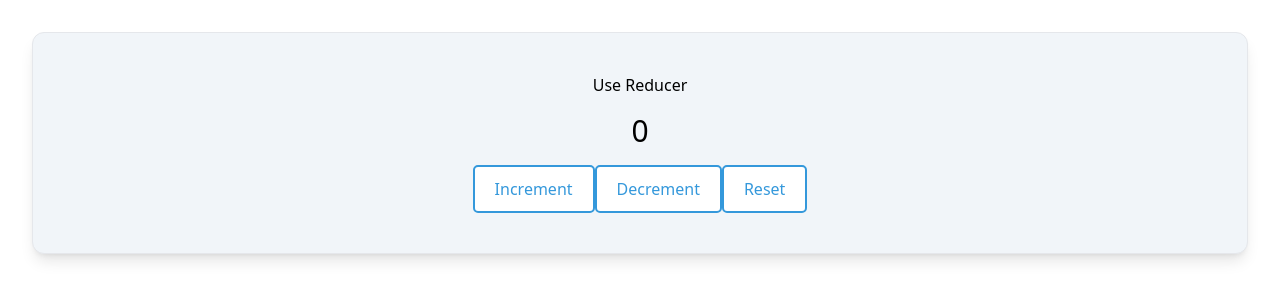
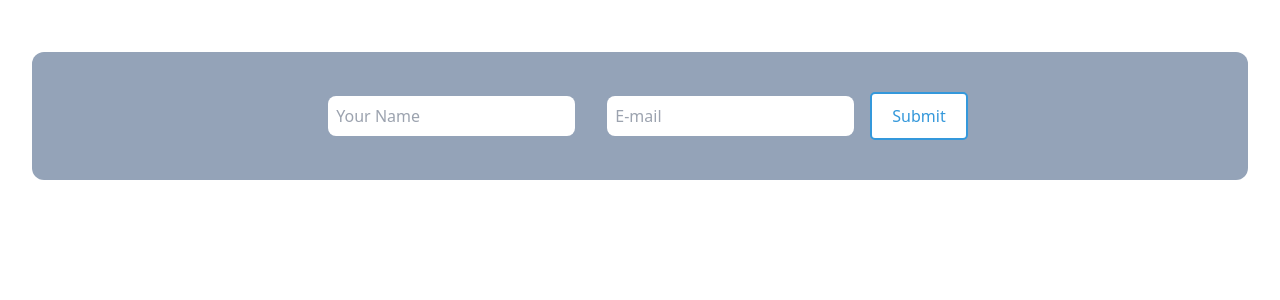
Before and after one commit to tirahman105/react-hooks-optimization-tips-and-trics, a React (Vite) app: page / in a window 1280 px wide. Shown: the top 300 px of the page. Built offline with nearby package versions, Linux system fonts and the light colour scheme.

Commit message:
Handle Dynamic Value Using Payload

```diff
--- a/src/App.tsx
+++ b/src/App.tsx
@@ -3,6 +3,7 @@ import "./App.css";
 import UseStateExample from "./pages/UseStateExample";
 import UseStateExample2 from "./pages/UseStateExample2";
 import UseReducerExample from "./pages/UseReducerExample";
+import UseReducerExample2 from "./pages/UseReducerTypescript";
 
 function App() {
   const [counter, setCounter] = useState(0);
@@ -15,7 +16,8 @@ function App() {
       ></UseStateExample>
 
       <UseStateExample2></UseStateExample2> */}
-      <UseReducerExample></UseReducerExample>
+      {/* <UseReducerExample></UseReducerExample> */}
+      <UseReducerExample2></UseReducerExample2>
     </div>
   );
 }
--- a/src/pages/UseReducerExample.tsx
+++ b/src/pages/UseReducerExample.tsx
@@ -2,9 +2,13 @@ import React, { useReducer } from "react";
 const initialState = { count: 0 };
 
 const reducer = (currentState, action) => {
+  console.log("current state =>", currentState);
+  console.log("Action =>", action);
   switch (action.type) {
     case "increment":
       return { count: currentState.count + 1 };
+    case "incrementBySetAmount":
+      return { count: currentState.count + action.payload };
     case "decrement":
       return { count: currentState.count - 1 };
     case "reset":
@@ -30,6 +34,12 @@ const UseReducerExample = () => {
         Increment
       </button>
       <button
+        onClick={() => dispatch({ type: "incrementBySetAmount", payload: 3 })}
+        className="btn-primary"
+      >
+        Increment by 3
+      </button>
+      <button
         onClick={() => dispatch({ type: "decrement" })}
         className="btn-primary"
       >
--- /dev/null
+++ b/src/pages/UseReducerTypescript.tsx
@@ -0,0 +1,59 @@
+import React, { ChangeEvent, useReducer } from "react";
+
+type TAction = {
+  type: string;
+  payload: string;
+};
+
+const initialState = { name: "", email: "" };
+
+const reducer = (currentState: typeof initialState, action: TAction) => {
+  //   console.log("current state =>", currentState);
+  //   console.log("Action =>", action);
+  switch (action.type) {
+    case "addName":
+      return { ...currentState, name: action.payload };
+
+    case "addEmail":
+      return { ...currentState, email: action.payload };
+
+    default:
+      return currentState;
+  }
+};
+
+const UseReducerExample2 = () => {
+  //   const [state, setState] = useState(initialState);
+  //   const [state, dispatch] = useReducer(reducer, initialState);
+  const [state, dispatch] = useReducer(reducer, initialState);
+
+  const handleSubmit = (e: ChangeEvent<HTMLFormElement>) => {
+    e.preventDefault();
+    console.log(state);
+  };
+  return (
+    <form onSubmit={handleSubmit} className="bg-slate-400 p-10 mt-5 rounded-xl">
+      <input
+        onChange={(e) => dispatch({ type: "addName", payload: e.target.value })}
+        className="mx-4 p-2 rounded-lg"
+        type="text"
+        name="name"
+        id="name"
+        placeholder="Your Name"
+      />
+      <input
+        onChange={(e) =>
+          dispatch({ type: "addEmail", payload: e.target.value })
+        }
+        className="mx-4 p-2 rounded-lg"
+        type="email"
+        name="email"
+        id="email"
+        placeholder="E-mail"
+      />
+      <button className="btn-primary">Submit</button>
+    </form>
+  );
+};
+
+export default UseReducerExample2;
```
